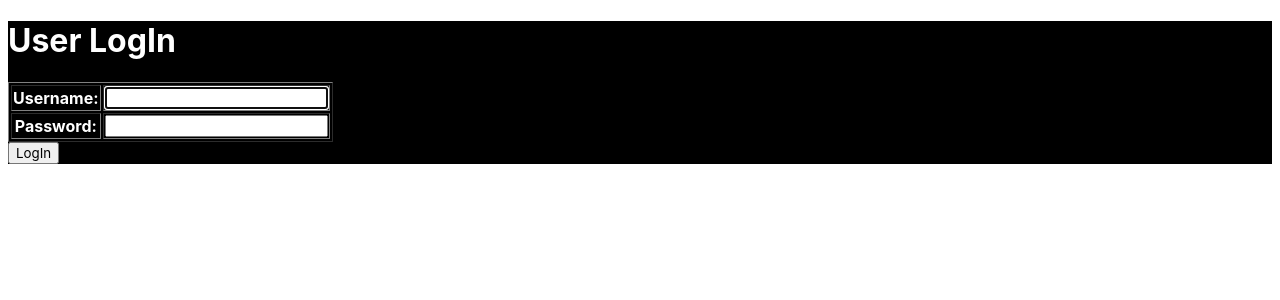
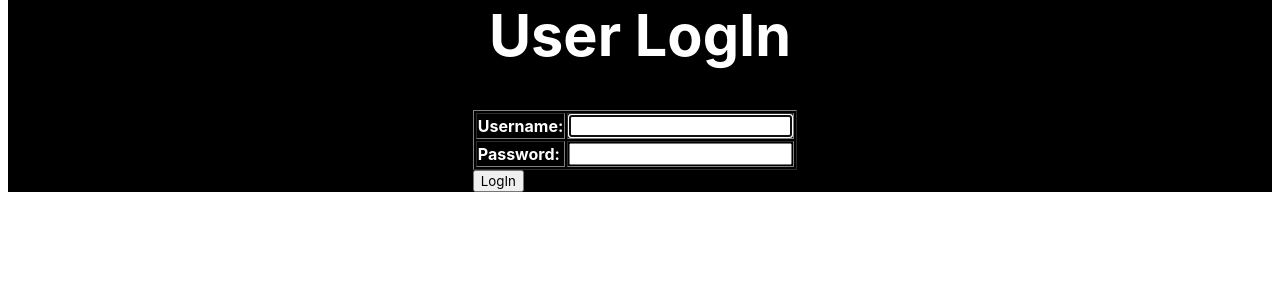
Before and after one commit to param0210/web-python, a Django app: page /accounts/login/ in a window 1280 px wide. Shown: the part 145-445 px from the top of the page. Run offline with Django 3.2, Linux system fonts and the light colour scheme.

Commit message:
styling login form

```diff
--- a/accounts/templates/accounts/login.html
+++ b/accounts/templates/accounts/login.html
@@ -1,6 +1,6 @@
 {% extends 'base.html' %}
 {% block content %}
-<h1>User LogIn</h1>
+<h1 id="login">User LogIn</h1>
 <div class="login">
 <form class="site-form" method="post">
 	{% csrf_token %}
--- a/myblog/templates/myblog/blog.html
+++ b/myblog/templates/myblog/blog.html
@@ -1,6 +1,6 @@
 {%extends 'base.html' %}
 {% block content%}
-<h1 class="blog-list">blogs List</h1>
+<h1 class="blog-list">Welcome To The World Of Blogs</h1>
 <div class="blogs">
 	<ol type="I">
 	{% for blog in all_blog %}
@@ -10,6 +10,7 @@
 		<p>{{blog.created_on}}</p>
 			<p>{{blog.snnippet}}</p>
 			<p>{{blog.writen_by}}</p>
+			<hr>
 	{% endfor %}
 		</ol>
 </div>
--- a/static_files/style.css
+++ b/static_files/style.css
@@ -21,9 +21,10 @@ a, a:hover, a:visited{
     text-decoration: none;
 }
 
-h1.blog-list{
+h1.blog-list,#login{
     text-align:center;
     margin:auto;
+    padding-bottom:40px;
 	font-size:3.6em;
 
 
@@ -50,3 +51,13 @@ nav li{
 	margin:10px;
 
 }
+.login{
+    display: block;
+     text-align: center;
+   }
+   .site-form{
+        display: inline-block;
+       margin-left: auto;
+       margin-right: 10px;
+       text-align: left;
+   }
```
